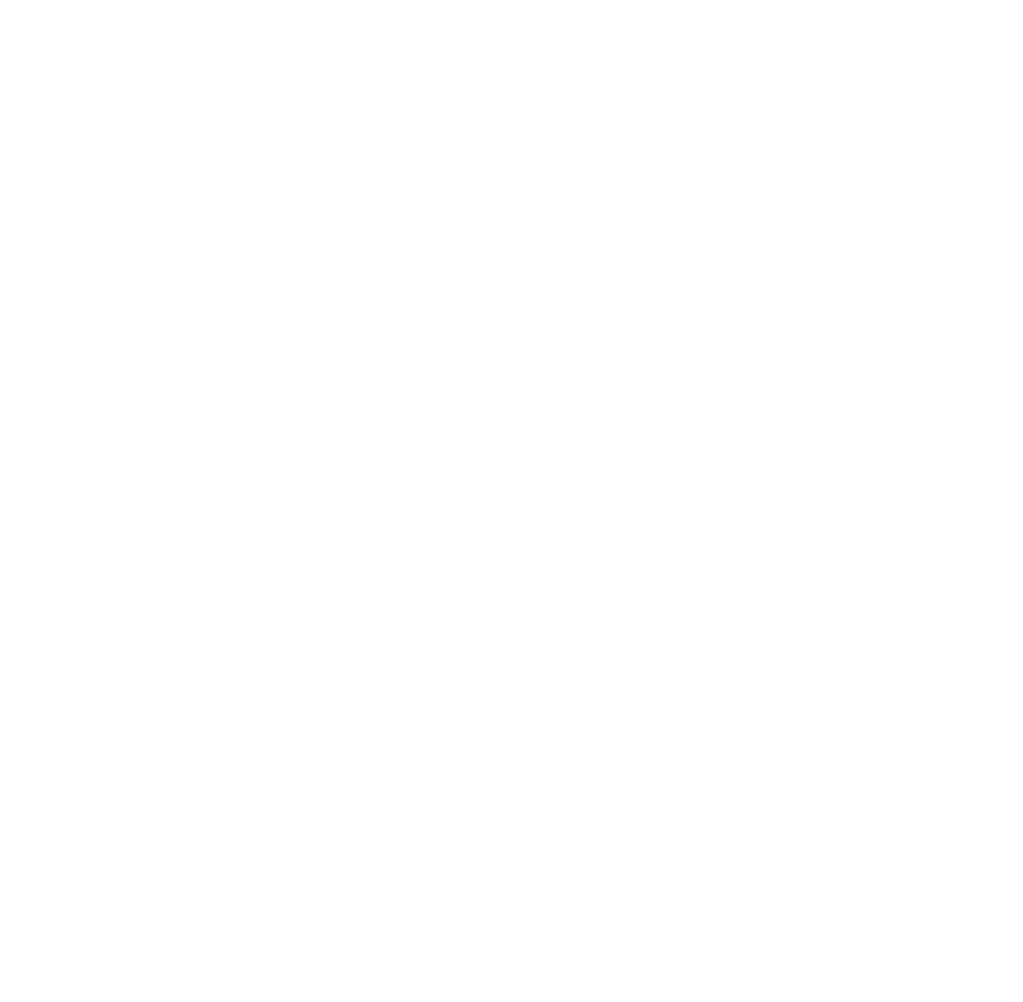
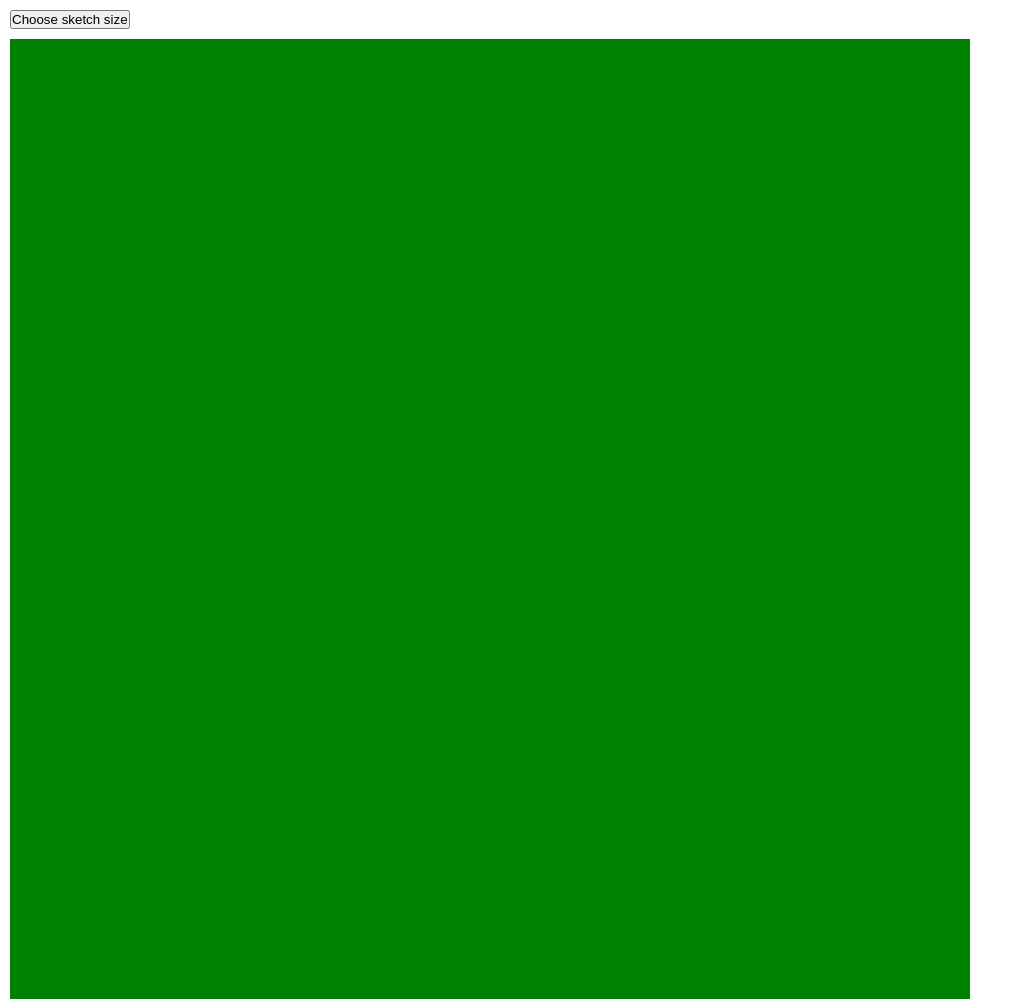
Before and after one commit to zadnap/odin-etch-a-sketch, a plain HTML site: page index.html in a window 1280 px wide. Shown: the whole page, without its empty margins (0-1023 px from the left). Before the commit the page ends 800 px from the top, so only its background shows below. Drawn offline with Linux system fonts and the light colour scheme.

Commit message:
Add the initial sketch-generating feature
The function generateSketch() is used to generate
the whole sketch after taking in the size of the
pad

The function generateSquare() is used to generate
a single square after taking in the absolute size
of a square

```diff
--- a/index.html
+++ b/index.html
@@ -8,6 +8,7 @@
     <script src="./index.js" defer></script>
 </head>
 <body>
-
+    <button id="choose-size">Choose sketch size</button>
+    <section class="container"></section>
 </body>
 </html>
--- a/index.js
+++ b/index.js
@@ -0,0 +1,22 @@
+let size = 4
+
+function generateSquare(size) {
+    const square = document.createElement('div')
+
+    square.classList.add('square')
+    square.style.width = size + 'px'
+    square.style.height = size + 'px'
+
+    return square
+}
+
+function generateSketch(size) {
+    const container = document.querySelector(".container")
+
+    for (let i = 0; i < size ** 2; i++) {
+        const square = generateSquare(container.offsetWidth / size)
+        container.appendChild(square)
+    }
+}
+
+generateSketch(size)
--- a/style.css
+++ b/style.css
@@ -0,0 +1,25 @@
+* {
+    margin: 0;
+    padding: 0;
+    box-sizing: border-box;
+}
+
+body {
+    padding: 10px;
+}
+
+#choose-size {
+    margin-bottom: 10px;
+}
+
+.container {
+    width: 960px;
+    height: 960px;
+    display: flex;
+    flex-wrap: wrap;
+    background-color: red;
+}
+
+.square {
+    background-color: green;
+}
```
